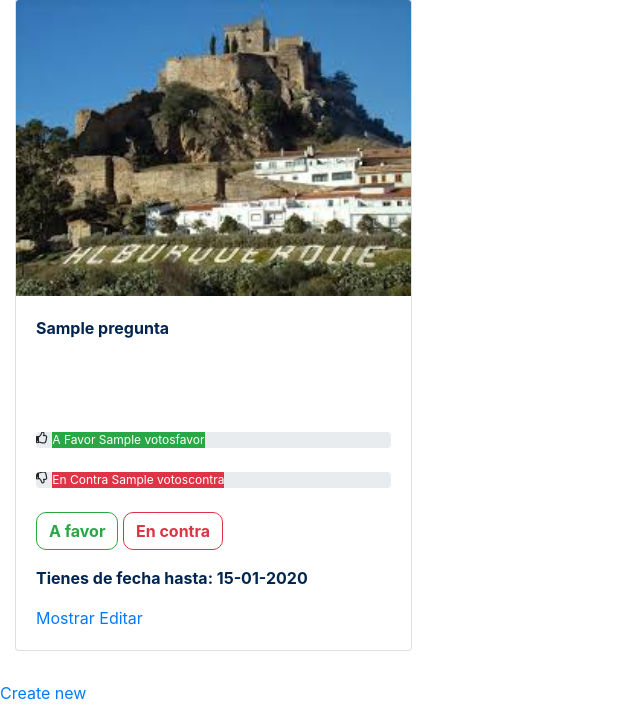
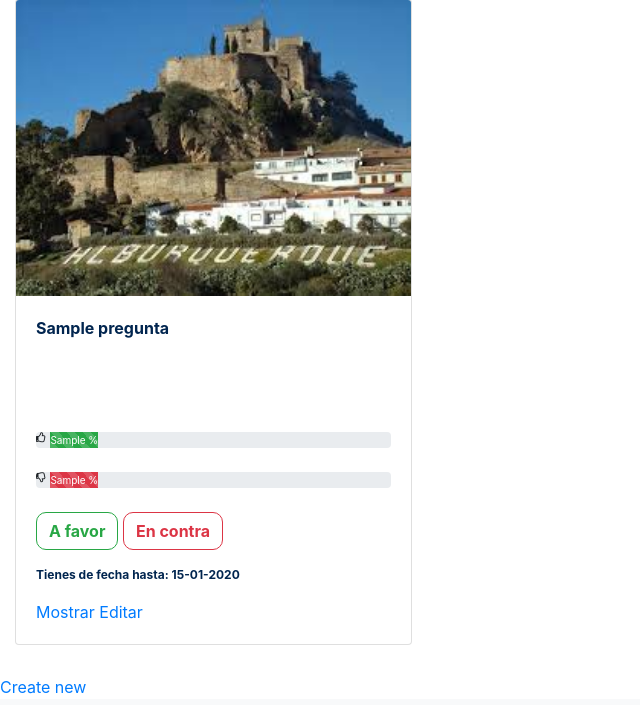
Before and after one commit to ereme/smartquercus, a Symfony app: template templates/opina/index.html.twig in a window 1280 px wide. Shown: the part 143-848 px from the top of the page, without its empty margins (0-640 px from the left). Run offline with Twig, Linux system fonts and the light colour scheme; the template is opened without the code that fills it: most values are stand-ins (such as "Sample title", 1, 10 or a date in 2020); some libraries are stand-ins or nearby versions.

Commit message:
Ajax terminado

```diff
--- a/assets/css/opina.css
+++ b/assets/css/opina.css
@@ -22,6 +22,7 @@ h1{
 #fecha{
 	color: #01254f;
 	font-weight: bold;
+	font-size: 12px;
 }
 
 .btn{
@@ -34,3 +35,11 @@ h1{
 
 	margin-right: 5px;
 }
+
+#opina .progress{
+	font-size: 10px;
+}
+
+#opina .progress .far{
+	height: 5px
+}
--- a/templates/opina/index.html.twig
+++ b/templates/opina/index.html.twig
@@ -16,12 +16,13 @@
                                 <p class="card-text-2">{{ opina.pregunta }}</p>
                                 </div>
 
+
                                 <div class="progress">
-                                    <i class="far fa-thumbs-up"></i> <div id="{{opina.id}}favor" class="progress-bar bg-success" role="progressbar" style="width: {{ opina.votosfavor }}%" aria-valuenow="{{ opina.votosfavor }}" aria-valuemin="0" aria-valuemax="100">A Favor {{ opina.votosfavor }}</div>
+                                    <i class="far fa-thumbs-up"></i> <div class="progress-bar progress-bar-striped bg-success" role="progressbar" style="width: {{ opina.PorcentajeFavor }}%" aria-valuenow="{{ opina.PorcentajeFavor }}" aria-valuemin="0" aria-valuemax="100"><span>{{ opina.PorcentajeFavor }} %</span></div>
                                 </div>
                                 <br>
                                 <div class="progress">
-                                    <i class="far fa-thumbs-down"></i> <div id="{{opina.id}}contra" class="progress-bar bg-danger" role="progressbar" style="width: {{ opina.votoscontra }}%" aria-valuenow="{{ opina.votoscontra }}" aria-valuemin="0" aria-valuemax="100">En Contra {{ opina.votoscontra }}</div>
+                                    <i class="far fa-thumbs-down"></i> <div class="progress-bar progress-bar-striped bg-danger" role="progressbar" style="width: {{ opina.PorcentajeContra }}%" aria-valuenow="{{ opina.PorcentajeContra }}" aria-valuemin="0" aria-valuemax="100"><span>{{ opina.PorcentajeContra }} %</span></div>
                                 </div>
                                 <br>
                                 <p>
```
Also changed, not shown: assets/js/opina.js (+17 -13 lines), src/Entity/Opina.php (+8 -0 lines).
